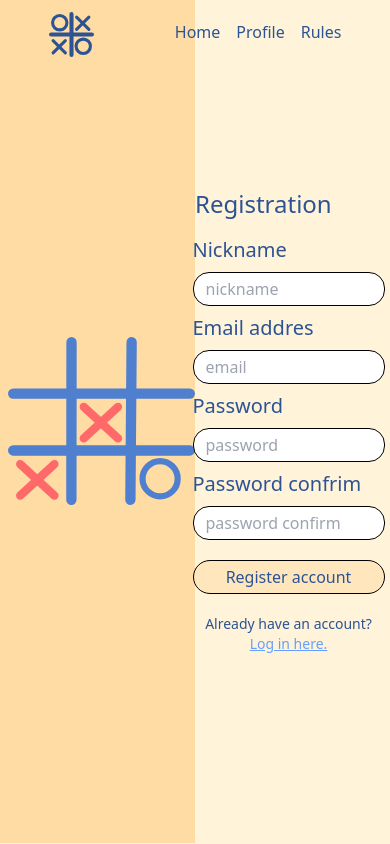
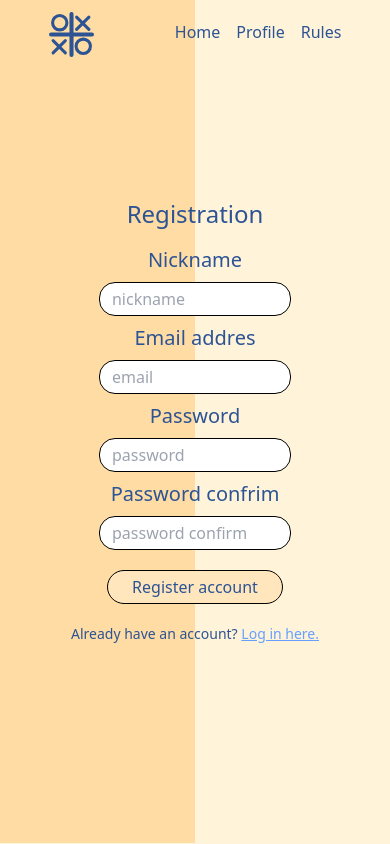
Before and after one commit to dryjorse/tic-tack-toe, a React (Vite) app: page /register in a window 390 px wide. Built offline with nearby package versions, Linux system fonts and the light colour scheme; a web font is replaced by a local one.

Commit message:
Исправил Адаптивку в лоигне, регистре, модальном окне

```diff
--- a/src/components/Hub.tsx
+++ b/src/components/Hub.tsx
@@ -20,7 +20,7 @@ const Hub: FC<HubProps> = ({ name, hubName, isPrivate, onPlay }) => {
         {isPrivate ? "Private" : "Public"}
       </p>
       <button
-        className="ps-1 py-1 text-blue-500 hover:underline w-9"
+        className="ps-1 py-1 text-blue-500 hover:underline w-9 me-2 pb-1"
         onClick={onPlay}
       >
         Play
--- a/src/pages/authPage/loginPage/LoginPage.tsx
+++ b/src/pages/authPage/loginPage/LoginPage.tsx
@@ -13,18 +13,18 @@ const LoginPage: FC = () => {
     >
       <div className="container h-[100vh] overflow-hidden -mt-[70px] flex">
         {/* Left side */}
-        <div className="flex justify-center items-center w-1/2 h-full">
+        <div className="flex justify-center items-center  w-0 sm:w-1/2  h-full">
           <img
             src="/game-login.svg"
             alt="game login image"
             className="w-52 sm:w-60 md:w-80 lg:w-96"
           />
         </div>
-        {/* Left side */}
-        <div className="flex justify-center items-center w-1/2 h-full flex-col">
-          <h3 className="text-left max-w-52 sm:max-w-56  md:max-w-64 lg:max-w-72 w-full text-2xl ">Account login</h3>
+        {/* Rigth side */}
+        <div className="flex justify-center items-center w-full sm:w-1/2 h-full flex-col">
+          <h3 className="mx-auto sm:mx-0 text-center sm:text-left max-w-52 sm:max-w-56  md:max-w-64 lg:max-w-72 w-full text-2xl ">Account login</h3>
           <div>
-          <form className="flex flex-col items-left gap-y-2 mt-4">
+          <form className="flex flex-col items-center sm:items-start gap-y-2 mt-4">
             <label htmlFor="email" className="text-xl">
             Email addres
             </label>
@@ -35,7 +35,7 @@ const LoginPage: FC = () => {
             </label>
             <Input id="password" placeholder="password" type="password" />
 
-            <Button className="mt-3 px-6 sm:px-9">Login to account</Button>
+            <Button className="mt-3 px-6 sm:px-9 max-w-56 mx-auto">Login to account</Button>
             <Link to={'/register'} className="text-sm text-center mt-3">Don’t have an account? <span className="underline text-[#66A0FF]">Sign up now.</span></Link>
           </form>
           </div>
--- a/src/pages/authPage/registerPage/RegisterPage.tsx
+++ b/src/pages/authPage/registerPage/RegisterPage.tsx
@@ -13,21 +13,21 @@ const RegisterPage: FC = () => {
     >
       <div className="container h-[100vh] overflow-hidden -mt-[70px] flex">
         {/* Left side */}
-        <div className="flex justify-center items-center w-1/2 h-full">
+        <div className="flex justify-center items-center w-0 sm:w-1/2 h-full">
           <img
             src="/game-register.svg"
             alt="game login image"
             className="w-52 sm:w-60 md:w-80 lg:w-96"
           />
         </div>
-        {/* Left side */}
-        <div className="flex justify-center items-center w-1/2 h-full flex-col">
-          <h3 className="text-left max-w-52 sm:max-w-56  md:max-w-64 lg:max-w-72 w-full text-2xl ">
-          Registration
+        {/* Rigth side */}
+        <div className=" flex justify-center items-center w-full sm:w-1/2 h-full flex-col">
+          <h3 className="mx-auto sm:mx-0 text-center max-w-52 sm:max-w-56  md:max-w-64 lg:max-w-72  text-2xl ">
+            Registration
           </h3>
           <div>
-            <form className="flex flex-col items-left gap-y-2 mt-4">
-              <label htmlFor="nickname" className="text-xl">
+            <form className="flex flex-col items-center sm:items-start gap-y-2 mt-4 ">
+              <label htmlFor="nickname" className="text-xl ">
                 Nickname
               </label>
               <Input id="nickname" placeholder="nickname" type="text" />
@@ -49,7 +49,9 @@ const RegisterPage: FC = () => {
                 type="password"
               />
 
-              <Button className="mt-3 px-6 sm:px-9">Register account</Button>
+              <Button className="mt-3 px-6 sm:px-9 max-w-56 mx-auto">
+                Register account
+              </Button>
               <Link to={"/login"} className="text-sm text-center mt-3">
                 Already have an account?{" "}
                 <span className="underline text-[#66A0FF]">Log in here.</span>
```
